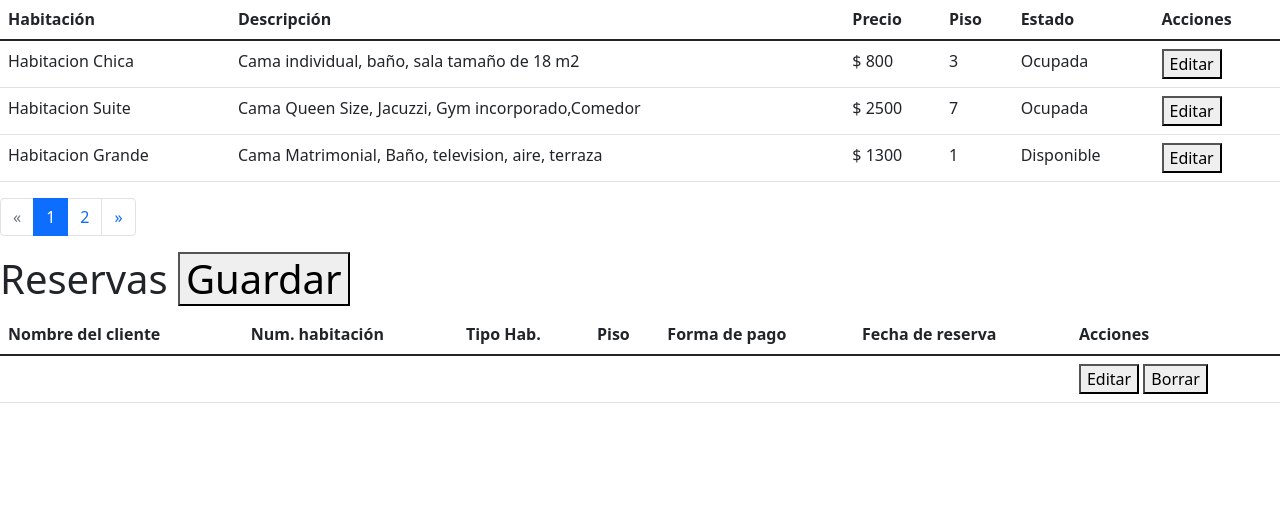
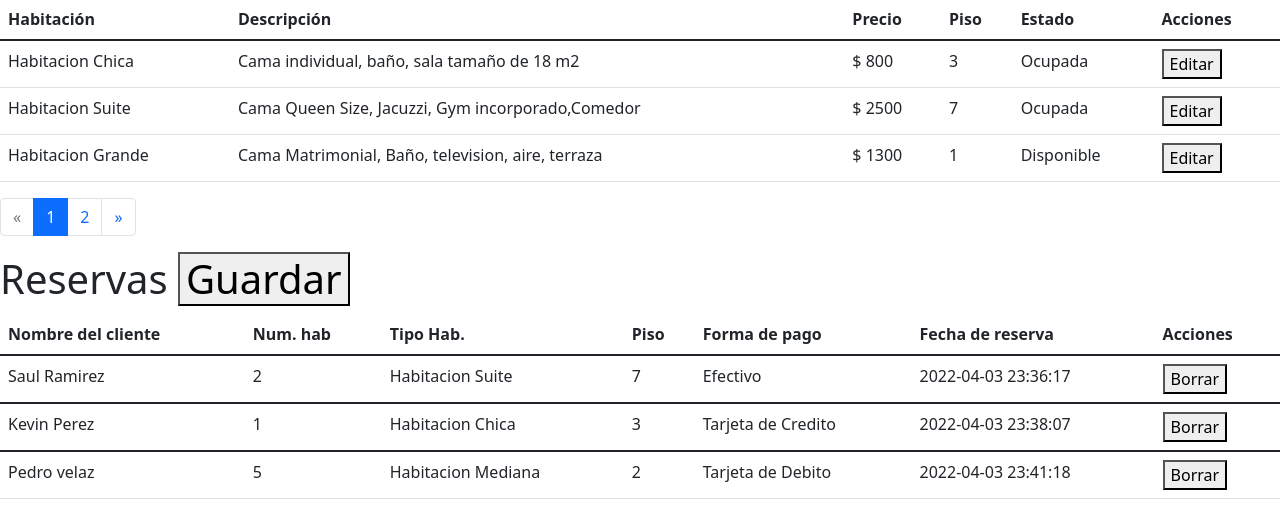
Before and after one commit to Bkirving201/Proyecto_Final-Sistema_Web, a PHP site: page /registro.php?pagina=1 in a window 1280 px wide. Shown: the part 347-862 px from the top of the page. Before the commit the page ends 750 px from the top, so only its background shows below. Run offline with PHP 8.4, Linux system fonts and the light colour scheme; data comes from the database, SQL or seed files in the repository; data that the repository does not hold is empty; some web fonts are replaced.

Commit message:
Entrega 12

```diff
--- /dev/null
+++ b/Proyecto-web/PHP/DeleteReservas.php
@@ -0,0 +1,3 @@
+<?php
+ // Aqui se va a guardar el modal de eliminar reservas
+?>
--- a/Proyecto-web/PHP/modal_save.php
+++ b/Proyecto-web/PHP/modal_save.php
@@ -1,5 +1,9 @@
 
-<!-- Modal -->
+<script src="https://cdn.jsdelivr.net/npm/bootstrap@5.1.3/dist/js/bootstrap.bundle.min.js" integrity="sha384-ka7Sk0Gln4gmtz2MlQnikT1wXgYsOg+OMhuP+IlRH9sENBO0LRn5q+8nbTov4+1p" crossorigin="anonymous"></script>
+<script src="https://code.jquery.com/jquery-3.6.0.js" integrity="sha256-H+K7U5CnXl1h5ywQfKtSj8PCmoN9aaq30gDh27Xc0jk=" crossorigin="anonymous"></script>
+<script src="https://ajax.googleapis.com/ajax/libs/jquery/3.6.0/jquery.min.js"></script>
+
+<!-- Modal para dar alta a los cliente y guardar datos de los mismos -->
 <div class="modal fade" id="modalsave" tabindex="-1" aria-labelledby="exampleModalLabel" aria-hidden="true">
     <div class="modal-dialog modal-xl">
         <div class="modal-content">
@@ -10,111 +14,180 @@
             <div class="modal-body">
 
 
+                <form method="POST"  action="savereservas.php">
 
-                <form>
 
+                    <!-- Datos del usuario -->
                         <div class="row">
                             <div class="col">
                                 <label>Nombre</label>
-                            <input type="text" class="form-control" placeholder="First name">
+                                <input type="text" class="form-control" placeholder="First name" name="nombrecliente">
                             </div>
 
                             <div class="col">
                                 <label>Apellido</label>
-                            <input type="text" class="form-control" placeholder="Aplleido">
+                                <input type="text" name="apellidocliente" class="form-control" placeholder="Aplleido">
                             </div>
 
                             <div class="col">
                                 <label>Identificacon</label>
-                            <input type="text" class="form-control" placeholder="Identificacion">
+                                <input type="text" name="identificacion" class="form-control" placeholder="Identificacion">
                             </div>
 
                             <div class="col">
                                 <label>Telefono</label>
-                            <input type="text" class="form-control" placeholder="Telefono">
+                                <input type="text" class="form-control" name="telefono" placeholder="Telefono">
                             </div>
 
                         </div>
 
-                </form>
+
 
                     <br>
-
-                <form>
+                    <!--Formulario para el correo -->
 
                         <div class="row">
 
                             <div class="form-group col-md-6">
                                 <label for="inputEmail4">Email</label>
-                            <input type="email" class="form-control" id="inputEmail4" placeholder="Email">
+                                <input type="email" name="gmail" class="form-control" id="inputEmail4" placeholder="Email">
                             </div>
 
                             <div class="form-group col-md-6">
-                            <label for="inputState">State</label>
-                            <select id="inputState" class="form-control">
-                                <option selected>Forma de pago</option>
-                                <option>Efectivo</option>
-                                <option>Credito</option>
-                                <option>Debito</option>
+                                <label for="inputState">Forma de pago</label>
+
+                                <select id="menu" name="tipodepago" class="form-control" onchange="mostrarform();">
+                                    <option selected>Seleccionar....</option>
+                                    <option name="efectivo" value="efectivo">Efectivo</option>
+                                    <option name="credito" value="credito">Credito</option>
+                                    <option name="debito" value="debito" >Debito</option>
                                 </select>
+
                             </div>
 
                         </div>
 
                         <br>
+    <!-- Formularios para el select que se muestran acorde a las opciones dadas por el select y oculta los demas -->
 
-                    <div class="row">
+                        <div id="efectivo" style="display: none" class="row">
+
                            <div class="col">
-                            <input type="text" class="form-control" placeholder="Nombre">
+                               <input type="text" name="propietarioefectivo"  class="form-control" placeholder="Nombre">
                            </div>
 
                             <div class="col">
-                            <input type="text" class="form-control" placeholder="N.Tarj">
+                                <input type="text" name="montoefectivo" class="form-control" placeholder="Monto">
                             </div>
 
                             <div class="col">
-                            <input type="text" class="form-control" placeholder="CVV">
+
+                                <?php $fcha = date("Y-m-d");?>
+
+                                <input name="fechaefectivo" type="date" class="form-control"  value="<?php echo $fcha;?>" >                            </div>
+
+
+                        </div>
+
+                        <!-- Cajas para los datos segun el tipo de pago que se va a generar -->
+
+                        <div id="credito" style="display: none"  class="row">
+
+                            <label>Credito</label>
+                            <br>
+                            <div class="col">
+                                <input type="text" name="propietariocredito" class="form-control" placeholder="Propietario">
                             </div>
 
                             <div class="col">
-                            <input type="text" class="form-control" placeholder="Caduca">
+                                <input type="text" name="ntarjetacredito" class="form-control" placeholder="Numero de tarjeta">
+                            </div>
+
+                            <div class="col">
+                                <input type="text" name="cvvcredito" class="form-control" placeholder="CVV">
+                            </div>
+
+                            <div class="col">
+                                <input type="text" name="fechacadcredito" class="form-control" placeholder="Fecha de caducidad">
                             </div>
 
                         </div>
 
+
+                        <div id="debito" style="display: none" class="row">
+
+                            <label>Debito</label>
+                            <br>
+                            <div class="col">
+                                <input type="text" name="propietariodebito" class="form-control" placeholder="Propietario">
+                            </div>
+
+                            <div class="col">
+                                <input type="text" name="ntarjetadebito" class="form-control" placeholder="Numero de tarjeta">
+                            </div>
+
+                            <div class="col">
+                                <input type="text" name="cvvdebito" class="form-control" placeholder="CVV">
+                            </div>
+
+                            <div class="col">
+                                <input type="text" name="fechacaddebito" class="form-control" placeholder="Fecha de caducidad">
+                            </div>
+
+                        </div>
+
+
+
+        <!--  Aqui acaban los formularios para cada uno de las opciones presentadas en el select -->
+
                         <br>
 
-                    <div class="row">
+                        <div class="row" id="<?php echo $mostrar['idHabitacion']; ?>" >
 
+                        <! -- Aqui se llevaran a cabo las consultas necesarias para mostrar datos de forma responsiva desde la base de datos -->
+
+                            <?php
+                            include ("conexion.php");
+                            $consulta = "SELECT * FROM habitacion";
+                            $resultado = mysqli_query($enlace,$consulta);
+                            ?>
 
                             <div class="form-group col-md-4">
-                            <label for="inputState">State</label>
-                            <select id="inputState" class="form-control">
-                                <option selected>Habitaciones</option>
-                                <option>Chica</option>
-                                <option>Mediana</option>
-                                <option>Grande</option>
+                                <label for="inputState"> Tipo de Habitaciones</label>
+                                <select id="MenuTipo" class="form-control" name="tipohabitacion" >
+
+                                    <option selected>Seleccionar.....</option>
+                                    <option value="Habitacion Chica" name="Habitacion Chica">Habitacion Chica</option>
+                                    <option value="Habitacion Mediana" name="Habitacion Mediana">Habitacion Mediana</option>
+                                    <option value="Habitacion Grande" name="Habitacion Grande">Habitacion Grande</option>
+                                    <option value="Habitacion Suite" name="Habitacion Suite">Habitacion Suite</option>
+
                                 </select>
                             </div>
 
+
+
+                            <!-- Select para las descripción y sus datos -->
+
                             <div class="form-group col-md-4">
-                            <label for="inputState">State</label>
-                            <select id="inputState" class="form-control">
-                                <option selected>Descripcion</option>
-                                <option>cama doble, terraza, baño</option>
-                                <option>Cama matrmonial </option>
-                                <option>Cmaa indivual</option>
-                            </select>
+                                <label for="inputState">Descripciones</label>
+                                <select id="MenuHabitacion" class="form-control" name="descripcionelegida" >
+
+                                </select >
+
+
                             </div>
 
                             <div class="col">
                                 <label>Precio</label>
-                            <input type="text" class="form-control" placeholder="Precio">
+                                <input id="precio" type="text"  name="precio" class="form-control" placeholder="Precio" readonly>
+
                             </div>
+
 
                             <div class="col">
                                 <label>Piso</label>
-                            <input type="text" class="form-control" placeholder="Piso">
+                                <input id="piso" type="text"  name="piso" class="form-control" placeholder="Piso" readonly>
                             </div>
 
 
@@ -122,17 +195,113 @@
                         </div>
 
 
-                </form>
 
                         <br>
+                        <!-- Botones que activan el modal por metodo post -->
 
                         <div class="modal-footer">
                             <button type="button" class="btn btn-secondary" data-bs-dismiss="modal">Cerrar</button>
-                    <button type="button" class="btn btn-primary">Guardar</button>
+                            <button type="submit" class="btn btn-primary">Guardar</button>
                         </div>
+                </form>
 
-            </div>
 
         </div>
     </div>
 </div>
+
+
+
+<!-- Scripts para ocultar Formulario -->
+
+
+<script type="text/javascript">
+
+    function mostrarform(id) {
+
+        // Guardo en una variable menu la recoleccion de datos de la clase menu que es mi select arriba
+        // en una variable opcion guardo el valor de cada una de las opciones
+        let menu = document.getElementById('menu');
+        let opcion = menu.value;
+
+// Si el valor de mi opción es efectivo mostrara el formulario y ocultara los otros 2 asi con todas
+        if (opcion =='efectivo'){
+
+            document.getElementById('efectivo').style.display = 'flex'
+            document.getElementById('credito').style.display = 'none';
+            document.getElementById('debito').style.display = 'none';
+
+
+
+
+        }
+        else if (opcion=='credito'){
+
+            document.getElementById('credito').style.display = 'flex';
+            document.getElementById('efectivo').style.display = 'none';
+            document.getElementById('debito').style.display = 'none';
+
+        }
+
+        else if (opcion=='debito'){
+
+            document.getElementById('debito').style.display = 'flex';
+            document.getElementById('efectivo').style.display = 'none';
+            document.getElementById('credito').style.display = 'none';
+
+        }
+
+    }
+
+</script>
+
+<!-- Script para traer datos de la base y hacer los relleandos de campos a traves de Java-->
+
+<script type="text/javascript">
+
+    document.getElementById('MenuHabitacion').onchange = function() {
+
+        let mOption = this.options[this.selectedIndex];
+        let mData = mOption.dataset;
+
+        let Elpiso = document.getElementById('piso');
+        let Elprecio = document.getElementById('precio');
+
+        Elpiso.value = mData.piso;
+        Elprecio.value=mData.precio;
+
+    };
+
+</script>
+
+
+
+<!-- Funcion de java para usar AJAX y rellenar automaticamente el segundo select de forma dinamica -->
+
+<script type="text/javascript">
+
+
+    $(document).ready(function (){
+
+        let habitacion = $('#MenuHabitacion');
+
+            $('#MenuTipo').change(function (){
+
+                let id_habitacion = $(this).val();
+
+                $.ajax({
+
+                    data:{id_habitacion:id_habitacion},
+                    dataType:'html',
+                    type:'POST',
+                    url: 'AjaxSelectRellenado.php',
+                }).done(function (data){
+                    habitacion.html(data);
+                });
+            });
+
+
+
+    });
+
+</script>
--- a/Proyecto-web/PHP/registro.php
+++ b/Proyecto-web/PHP/registro.php
@@ -120,6 +120,9 @@
 
                 <!-- Final de la tabla para mostrar los datos -->
 
+
+
+
                         <!-- Aqui comienza la paginación para la tabla -->
 
                         <nav class="alineacion" aria-label="Page navigation example">
@@ -137,7 +140,7 @@
                                 </li>
 
 
-                                <!-- For para mostrar el numero de paginas necsarias -->
+                                <!-- For para mostrar el numero de paginas necesarias -->
 
                                 <?php for($i=0;$i<$paginas;$i++): ?>
 
@@ -164,24 +167,16 @@
 
                         </nav>
 
+
+                <!-- aqui acaba la paginacion de la pagina para mostrar los datos por cantidad -->
+
+
+
+                <!-- Boton que inica el modal para guardar datos -->
+
                 <h1> Reservas <button type="button" class="buttonedit" data-bs-toggle="modal" data-bs-target="#modalsave">
                         Guardar
                     </button></h1>
-
-                <!-- aqui acaba la paginacion de la pagina para mostrar los datos por cantidad -->
-
-                <!-- Consultas para los datos de reservas -->
-
-                <?php
-                include ("conexion.php");
-                $consulta_2 = "SELECT * FROM reservas";
-                $resultado_2 = mysqli_query($enlace,$consulta_2);
-
-                while ($mostrar_1=mysqli_fetch_array($resultado_2));{
-
-
-                ?>
-
 
                 <!-- Aqui comienza la tabla de reservas para con los registros -->
 
@@ -190,7 +185,7 @@
                     <tr class="tittletables">
 
                         <th scope="col">Nombre del cliente</th>
-                        <th scope="col">Num. habitación</th>
+                        <th scope="col">Num. hab</th>
                         <th scope="col">Tipo Hab.</th>
                         <th scope="col">Piso</th>
                         <th scope="col">Forma de pago</th>
@@ -199,32 +194,59 @@
 
                     </tr>
                     </thead>
+                    <!-- Consultas para los datos de reservas -->
+
+                    <?php
+                    include ("conexion.php");
+
+                    $ConsultaParaReservas = "SELECT
+                                            clientes.Nombre,clientes.Apellidos,
+                                            habitacion.idHabitacion,habitacion.Piso,habitacion.NombreHab,
+                                            formapago.NombrePago,
+                                            reservas.FechadeAlta,reservas.idReserva
+                                            FROM reservas
+                                            INNER JOIN clientes ON clientes.idClientes = reservas.clientes_idClientes
+                                            INNER JOIN habitacion ON reservas.habitacion_idHabitacion = habitacion.idHabitacion
+                                            INNER JOIN formapago ON formapago.idPago = reservas.formapago_idPago";
+
+                    $ResultadosParaReservas = mysqli_query($enlace,$ConsultaParaReservas);
+
+                    while ($MostrarReservas = mysqli_fetch_assoc($ResultadosParaReservas)) {
+
+                    ?>
+
+                    <!-- Debibo a la repetición de los WHILE y los datos Erroneos mostrados opto por hacer cada
+                    WHILE dentro de su casilla de forma individual -->
+
                     <tbody>
+
                         <tr>
-                            <td> </td>
-                            <td> </td>
-                            <td> </td>
-                            <td> </td>
-                            <td> </td>
-                            <td> </td>
+
+                            <td> <?php echo $MostrarReservas['Nombre']; ?> <?php echo $MostrarReservas['Apellidos']; ?> </td>
+                            <td> <?php echo $MostrarReservas['idHabitacion']; ?>  </td>
+                            <td> <?php echo $MostrarReservas['NombreHab']; ?> </td>
+                            <td> <?php echo $MostrarReservas['Piso']; ?> </td>
+                            <td> <?php echo $MostrarReservas['NombrePago']; ?> </td>
+                            <td> <?php echo $MostrarReservas['FechadeAlta']; ?> </td>
                             <td>
-                                <button>Editar</button>
-                                <button>Borrar</button>
+
+                                <button type="button" class="buttondelete" data-bs-toggle="modal" data-bs-target="#ModalDeleteReservas">
+                                    Borrar
+                                </button>
+
                             </td>
 
                         </tr>
 
                     <?php
+                    }
                     include ("modal_save.php");
-                    }
+                    include ("DeleteReservas.php");
+
                     ?>
 
                     </tbody>
                 </table>
-
-
-
-
 
             </div>
 
```
Also changed, not shown: Proyecto-web/PHP/savereservas.php (added, +228 -0 lines). Lines whose indentation alone changed are shown as unchanged.
